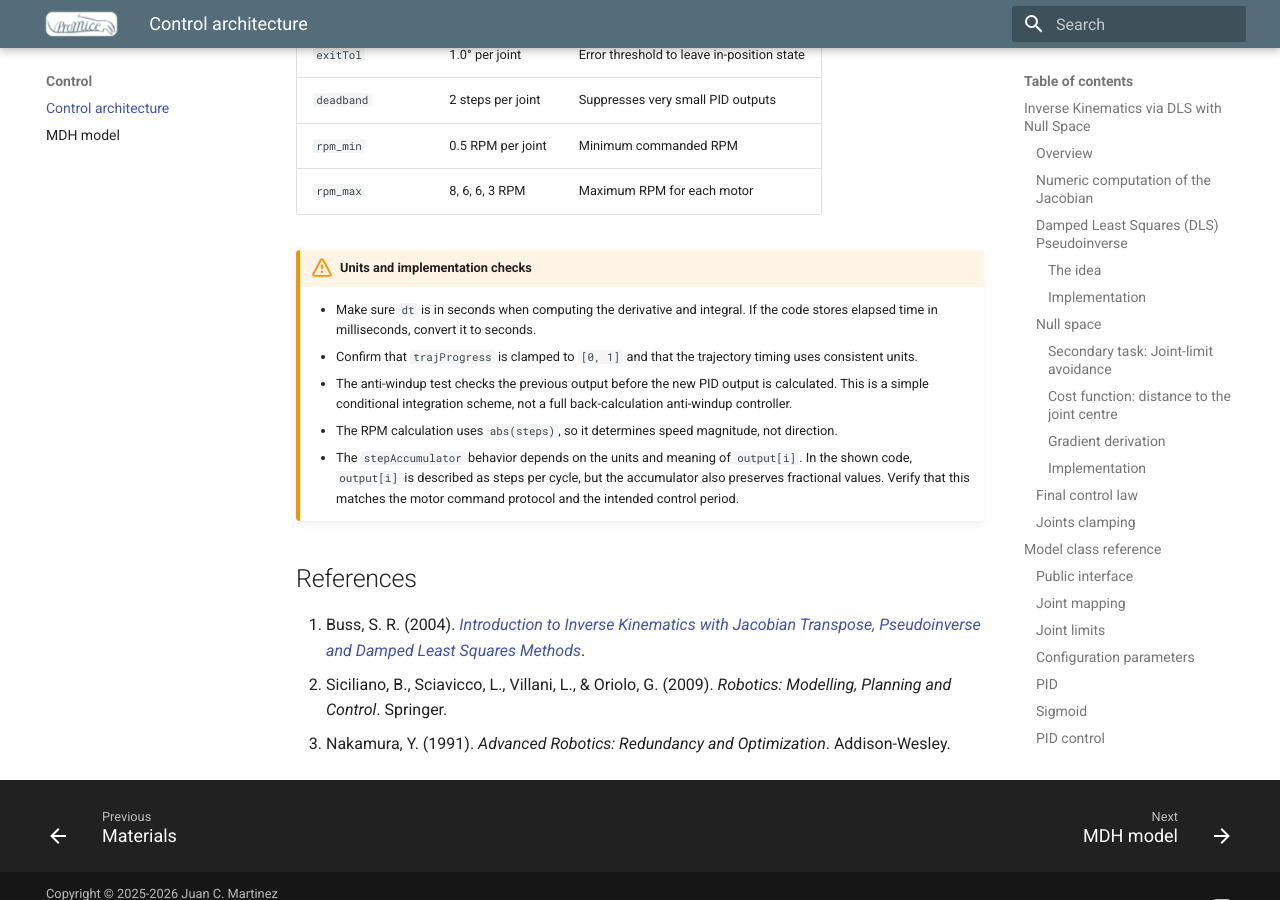
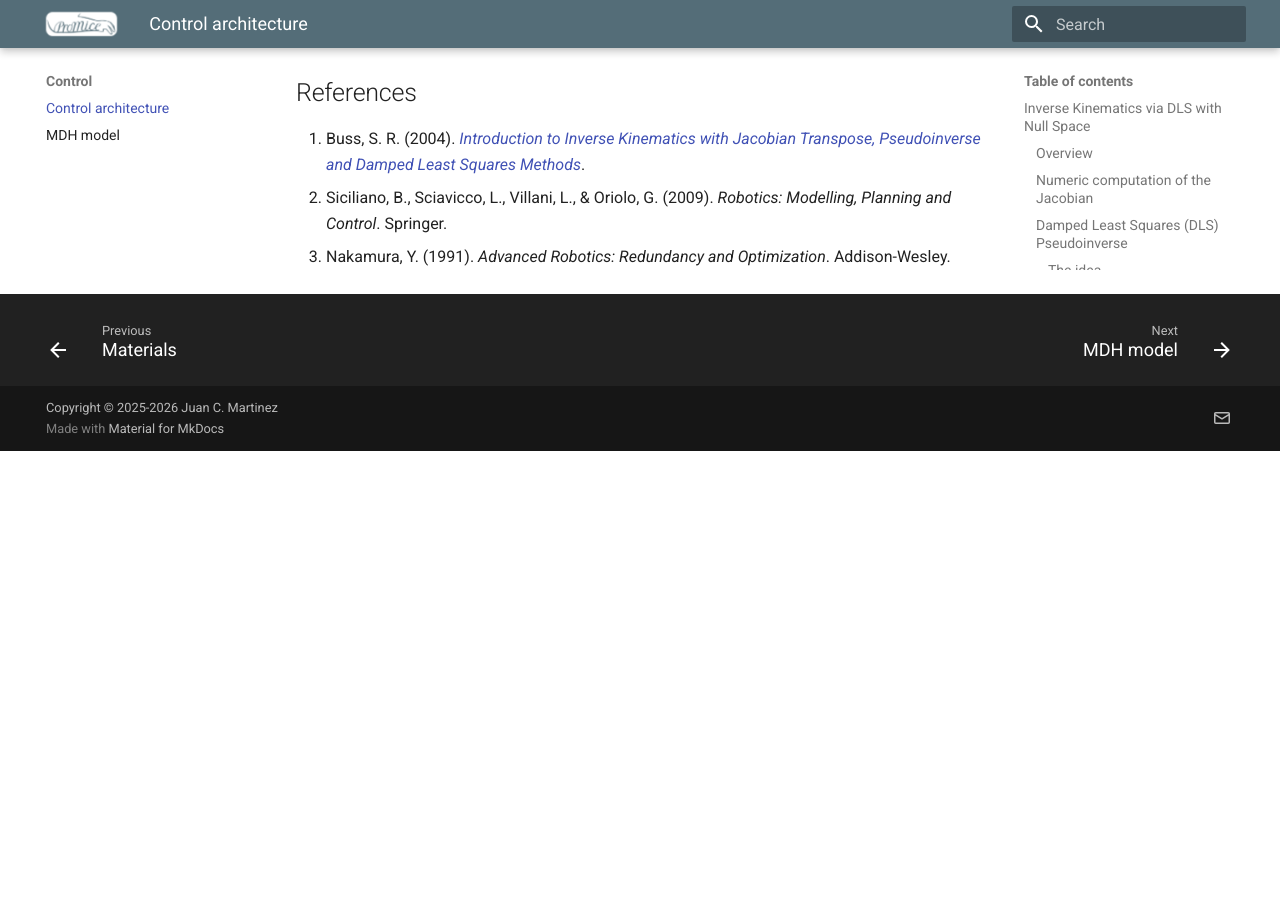
Before and after one commit to Juan-CarlosM/ProMice, an MkDocs documentation site: the page built from docs/control_architecture.md, in a window 1280 px wide and 900 px high, scrolled down 18534 px. Built offline with MkDocs 1.6.1 and Material for MkDocs 9.7.7, drawn with Linux system fonts in a browser that asks for light colours; after the commit the page ends 18985 px from its top, so only the background shows below that; some of the changed text lies outside the part shown.

Commit message:
Update control_architecture.md

```diff
--- a/docs/control_architecture.md
+++ b/docs/control_architecture.md
@@ -621,7 +621,6 @@
 s_i(x)=\frac{f_i(x)-s_0}{s_1-s_0}
 \]
 
-**Important:** with the signs currently used in the code, this normalized function decreases from `1` at `x = 0` to `0` at `x = 1`: `s_i(0) = 1` and `s_i(1) = 0`. Therefore, the reference generated by the current implementation starts at `q_goal` and ends at `q_start`, which is the reverse of the likely intended trajectory. If the intended behavior is to move from `q_start` to `q_goal`, change the logistic expression to `1.0f / (1.0f + exp(-k * (x - 0.5f)))`, while keeping the endpoint normalization consistent with that increasing function. With this corrected sign, the normalized output runs from zero to one.
 
 #### Sigmoid parameter `k_sigmoid`
 
@@ -670,13 +669,6 @@
 | `rpm_min` | 0.5 RPM per joint | Minimum commanded RPM |
 | `rpm_max` | 8, 6, 6, 3 RPM | Maximum RPM for each motor |
 
-!!! warning "Units and implementation checks"
-
-    - Make sure `dt` is in seconds when computing the derivative and integral. If the code stores elapsed time in milliseconds, convert it to seconds.
-    - Confirm that `trajProgress` is clamped to `[0, 1]` and that the trajectory timing uses consistent units.
-    - The anti-windup test checks the previous output before the new PID output is calculated. This is a simple conditional integration scheme, not a full back-calculation anti-windup controller.
-    - The RPM calculation uses `abs(steps)`, so it determines speed magnitude, not direction.
-    - The `stepAccumulator` behavior depends on the units and meaning of `output[i]`. In the shown code, `output[i]` is described as steps per cycle, but the accumulator also preserves fractional values. Verify that this matches the motor command protocol and the intended control period.
 
 
 ## References
```
